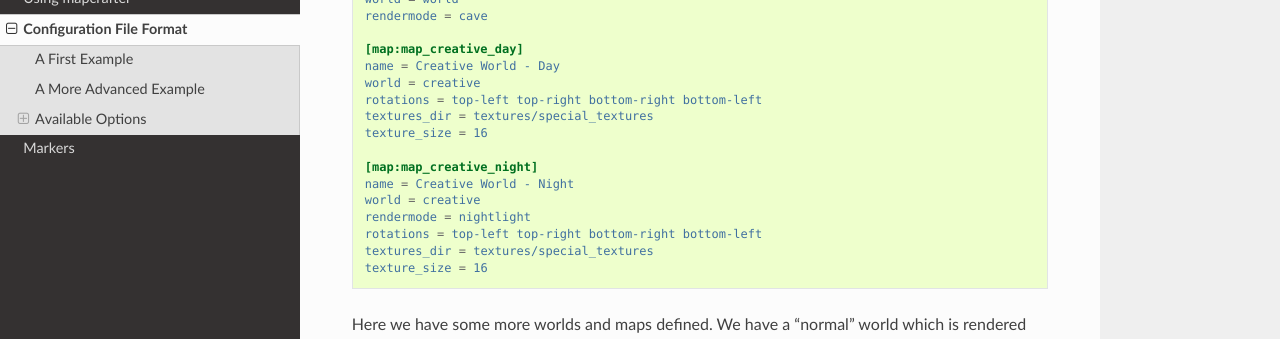
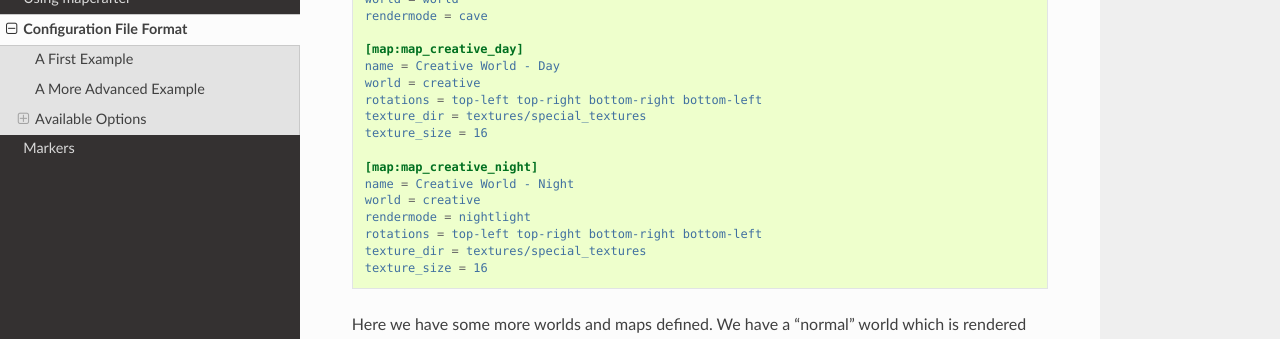
Before and after one commit to mapcrafter/mapcrafter, a Sphinx documentation site: the page built from docs/configuration.rst, in a window 1280 px wide and 900 px high, scrolled down 1452 px. Shown: the part 151-490 px from the top of the window. Built offline with Sphinx 7.4.7 and the Read the Docs theme 2.0.0, drawn with Linux system fonts in a browser that asks for light colours; some of the changed text lies outside the part shown.

Commit message:
fix(Docs): config parser looks for singular texture_dir
the config parser looks for the singular texture_dir, not the plural textures_dir as stated in the documentation.

ref: src/config/mapcrafter_config.cpp at line 116

```diff
--- a/docs/configuration.rst
+++ b/docs/configuration.rst
@@ -87,7 +87,7 @@
     name = Creative World - Day
     world = creative
     rotations = top-left top-right bottom-right bottom-left
-    textures_dir = textures/special_textures
+    texture_dir = textures/special_textures
     texture_size = 16
 
     [map:map_creative_night]
@@ -95,7 +95,7 @@
     world = creative
     rendermode = nightlight
     rotations = top-left top-right bottom-right bottom-left
-    textures_dir = textures/special_textures
+    texture_dir = textures/special_textures
     texture_size = 16
 
 Here we have some more worlds and maps defined. We have a "normal" world which
@@ -211,7 +211,7 @@
         Renders only caves and colors blocks depending on their height
         to make them easier to recognize.
 
-``textures_dir = <directory>``
+``texture_dir = <directory>``
 
     **Default:** default texture directory (see :ref:`resources_textures`)
 
```
